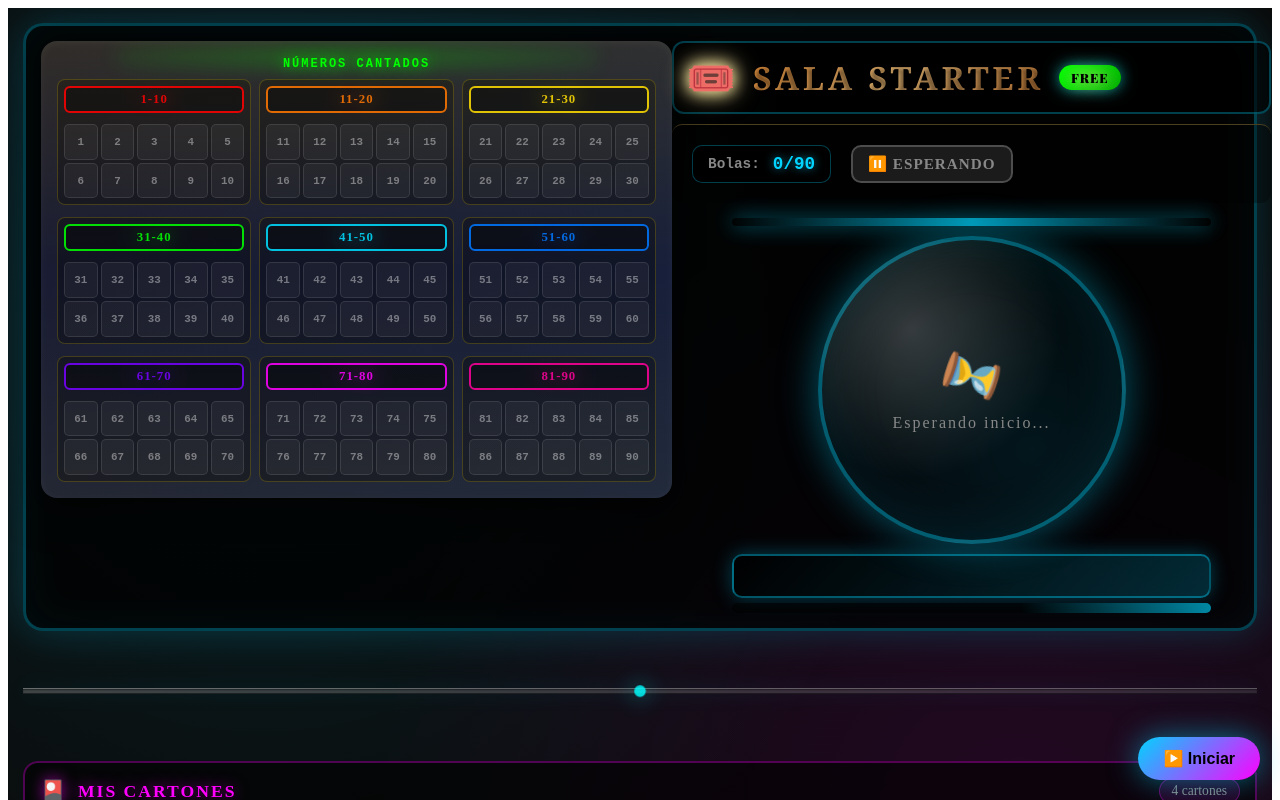
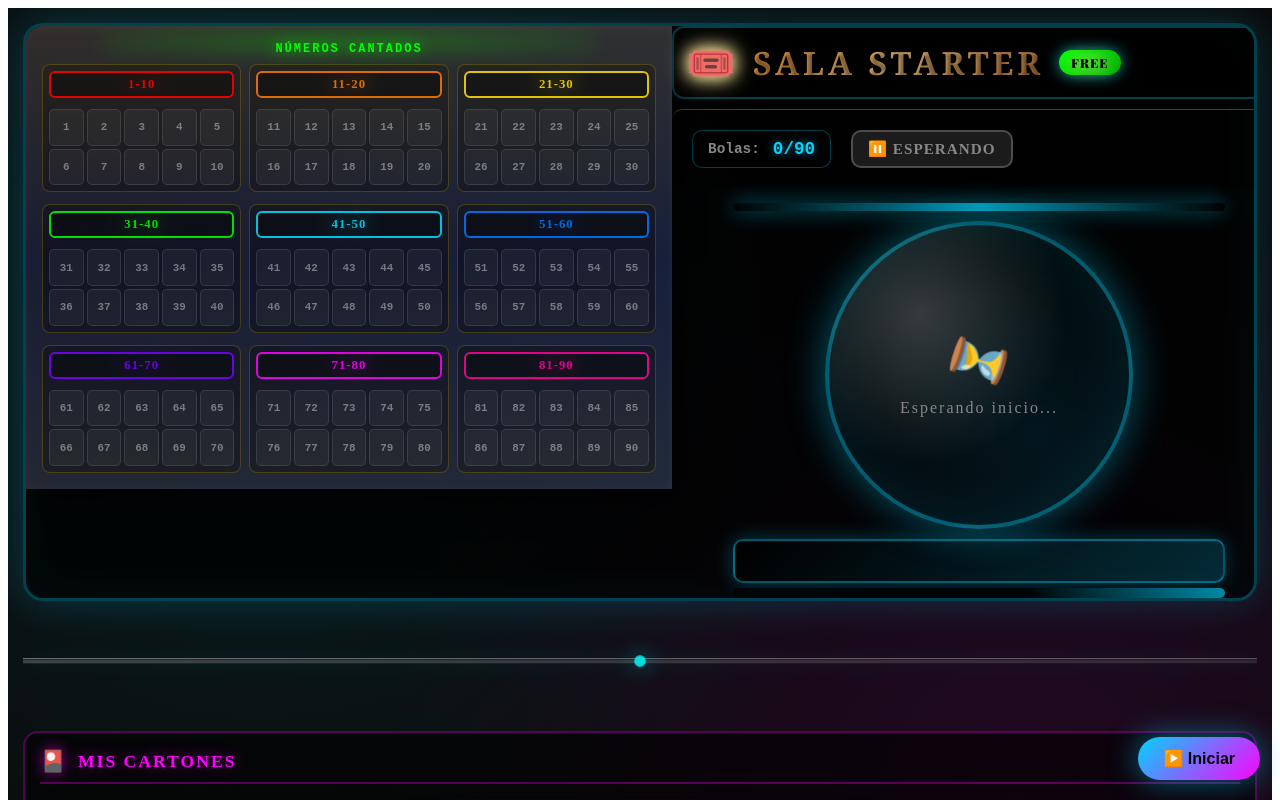
Before and after one commit to dacruzandres31-hub/24-kilates-bingo, a React (Vite) app in the folder client-player/: page /sala/starter in a window 1280 px wide. Shown: the top 800 px of the page. Built offline with nearby package versions, Linux system fonts and the light colour scheme.

Commit message:
feat: eliminar padding y border-radius para unir grid y bolillero

```diff
--- a/client-player/src/styles/StarterRoom.css
+++ b/client-player/src/styles/StarterRoom.css
@@ -279,7 +279,7 @@
 .game-table {
   display: flex;
   gap: 0px;
-  padding: 15px;
+  padding: 0px;
   background: rgba(0, 0, 0, 0.8);
   border: 3px solid rgba(0, 212, 255, 0.3);
   border-radius: 20px;
@@ -290,6 +290,7 @@
   margin-bottom: 20px;
   position: relative;
   z-index: 2;
+  overflow: hidden;
 }
 
 /* ============================================
@@ -299,7 +300,7 @@
 .digital-grid-full {
   flex: 0 0 50%;
   background: linear-gradient(145deg, #1a1a2e 0%, #16213e 100%);
-  border-radius: 16px;
+  border-radius: 0px;
   padding: 16px;
   box-shadow: 0 10px 40px rgba(0, 0, 0, 0.5),
               inset 0 2px 10px rgba(255, 255, 255, 0.05);
```
